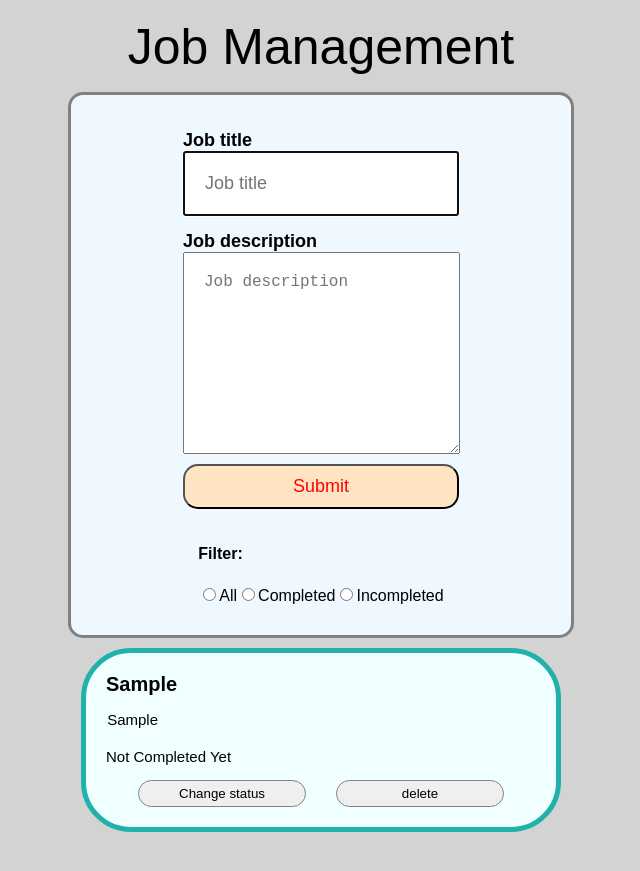
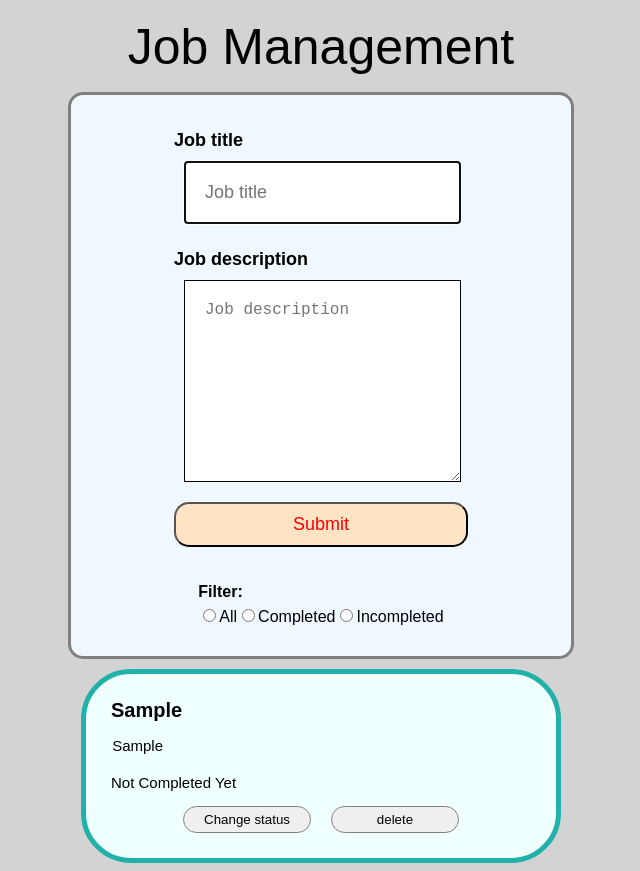
Before and after one commit to luntrum/Job-Management, a React (Vite) app: page / in a window 1280 px wide. Both pictures are taken after typing "Sample", "Sample" into the empty fields and a click on the button "Submit". Shown: the whole page, without its empty margins (319-959 px from the left). Before the commit the page ends 840 px from the top, so only its background shows below. Built offline with nearby package versions, Linux system fonts and the light colour scheme.

Commit message:
update css and some algorhithm

```diff
--- a/src/App.css
+++ b/src/App.css
@@ -39,9 +39,13 @@ header {
 #job-title,
 #job-description {
   /* margin-top: 20px; */
+  width: 80%;
+  max-width: 100%;
   padding: 20px;
+  margin: 10px;
   text-align: left;
   font-size: large;
+  border: 1px solid black;
 }
 
 .job-input label {
@@ -84,6 +88,7 @@ h3 {
   flex-direction: column;
   margin-top: 10px;
   background-color: azure;
+  padding: 5px;
 }
 .job-title {
   font-size: 20px;
@@ -104,11 +109,12 @@ h3 {
   overflow-wrap: break-word;
 }
 .item-btn button {
-  padding: 5px 40px;
+  width: 100%;
+  padding: 5px 20px;
   border: 1px solid grey;
-  border-radius: 50px;
+  border-radius: 15px;
   text-align: center;
-  margin: 0 5px;
+  margin: auto;
   justify-content: center;
   cursor: pointer;
 }
@@ -126,3 +132,45 @@ textarea {
   height: 20vh;
   resize: vertical;
 }
+.filter-input div {
+  display: inline;
+  /* flex-direction: row; */
+  align-items: center;
+  /* justify-content: center; */
+}
+h4 {
+  margin-bottom: 5px;
+}
+
+@media only screen  and (min-width: 430px) and (max-width: 530px) {
+  .container {
+    max-width: 15rem;
+  }
+  #job-title,
+  #job-description {
+    max-width: 70%;
+  }
+
+  .jobs-list {
+    max-width: 15rem;
+  }
+  header {
+    font-size: 20px;
+    max-width: max-content;
+  }
+  .filter-input {
+    display: flex;
+    flex-direction: column;
+    align-items: flex-start;
+    gap: 10px;
+  }
+  .filter-input div {
+    display: flex;
+    /* flex-direction: column; */
+    align-items: center; /* Căn giữa theo trục dọc giữa input và label */
+  }
+
+  .filter-input label {
+    margin-left: 5px; /* Khoảng cách giữa input và label */
+  }
+}
--- a/src/components/JobFilter.jsx
+++ b/src/components/JobFilter.jsx
@@ -6,6 +6,7 @@ function JobFilter() {
   return (
     <form className="filter-input">
       <h4>Filter:</h4>
+      <div>
         <input
           type="radio"
           name="filter"
@@ -14,6 +15,8 @@ function JobFilter() {
           onClick={(e) => handleFilter(e.target.value)}
         />
         <label htmlFor="all">All</label>
+      </div>
+      <div>
         <input
           type="radio"
           name="filter"
@@ -22,6 +25,8 @@ function JobFilter() {
           onClick={(e) => handleFilter(e.target.value)}
         />
         <label htmlFor="Completed">Completed</label>
+      </div>
+      <div>
         <input
           type="radio"
           name="filter"
@@ -30,6 +35,7 @@ function JobFilter() {
           onClick={(e) => handleFilter(e.target.value)}
         />
         <label htmlFor="inCompleted">Incompleted</label>
+      </div>
     </form>
   );
 }
--- a/src/context/JobProvider.jsx
+++ b/src/context/JobProvider.jsx
@@ -5,7 +5,6 @@ export const JobProvider = ({ children }) => {
   const [oldJobs, setOldJobs] = useState([]);
 
   const addJobs = (value) => {
-
     let newJob = {
       id: jobs.length + 1,
       jobTitle: value.title,
@@ -14,8 +13,6 @@ export const JobProvider = ({ children }) => {
     };
     setJobs([...jobs, newJob]);
     setOldJobs([...oldJobs, newJob]);
-
-
   };
 
   const handleChangeJobStatusBtn = (id) => {
```
Lines whose indentation alone changed are shown as unchanged.
